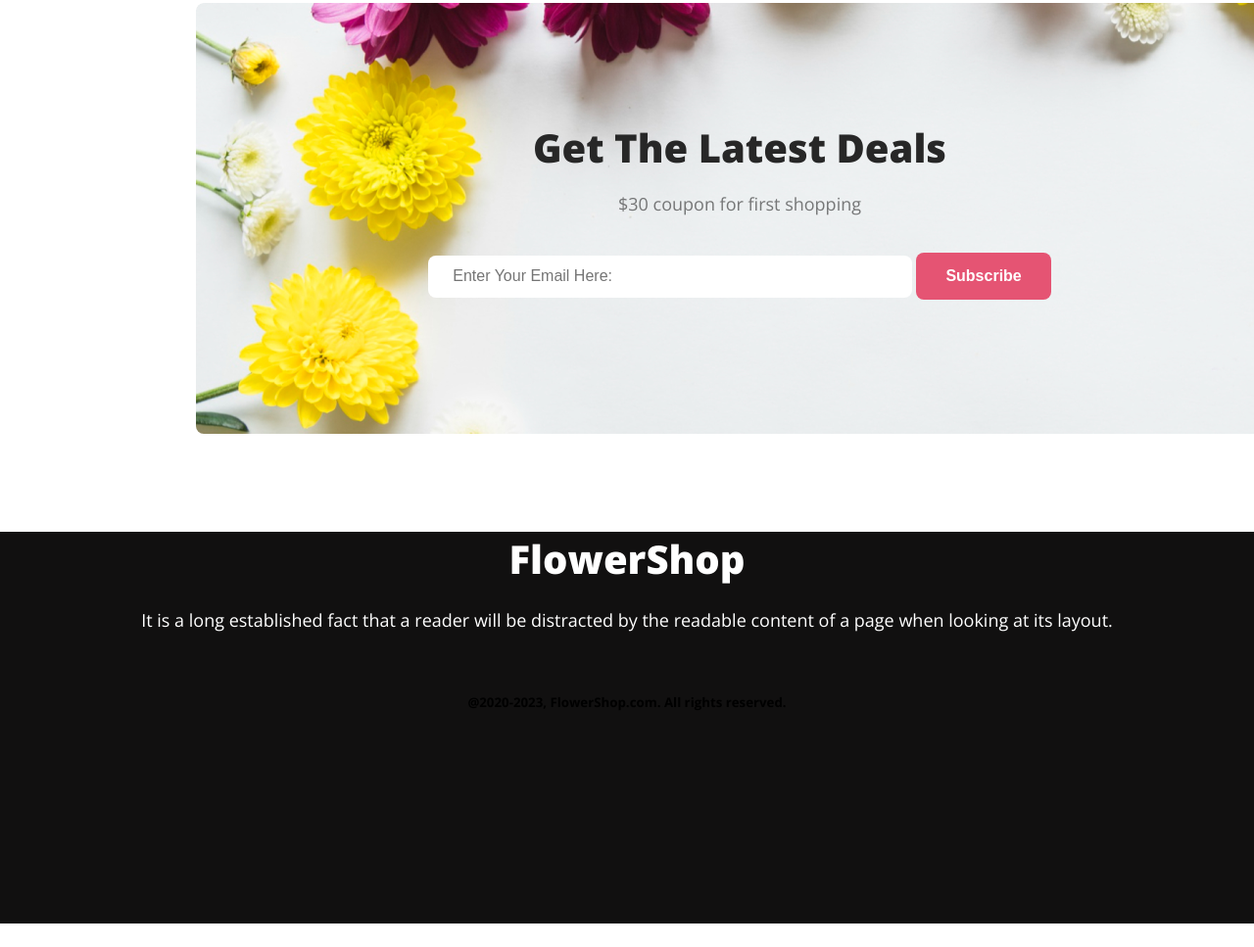
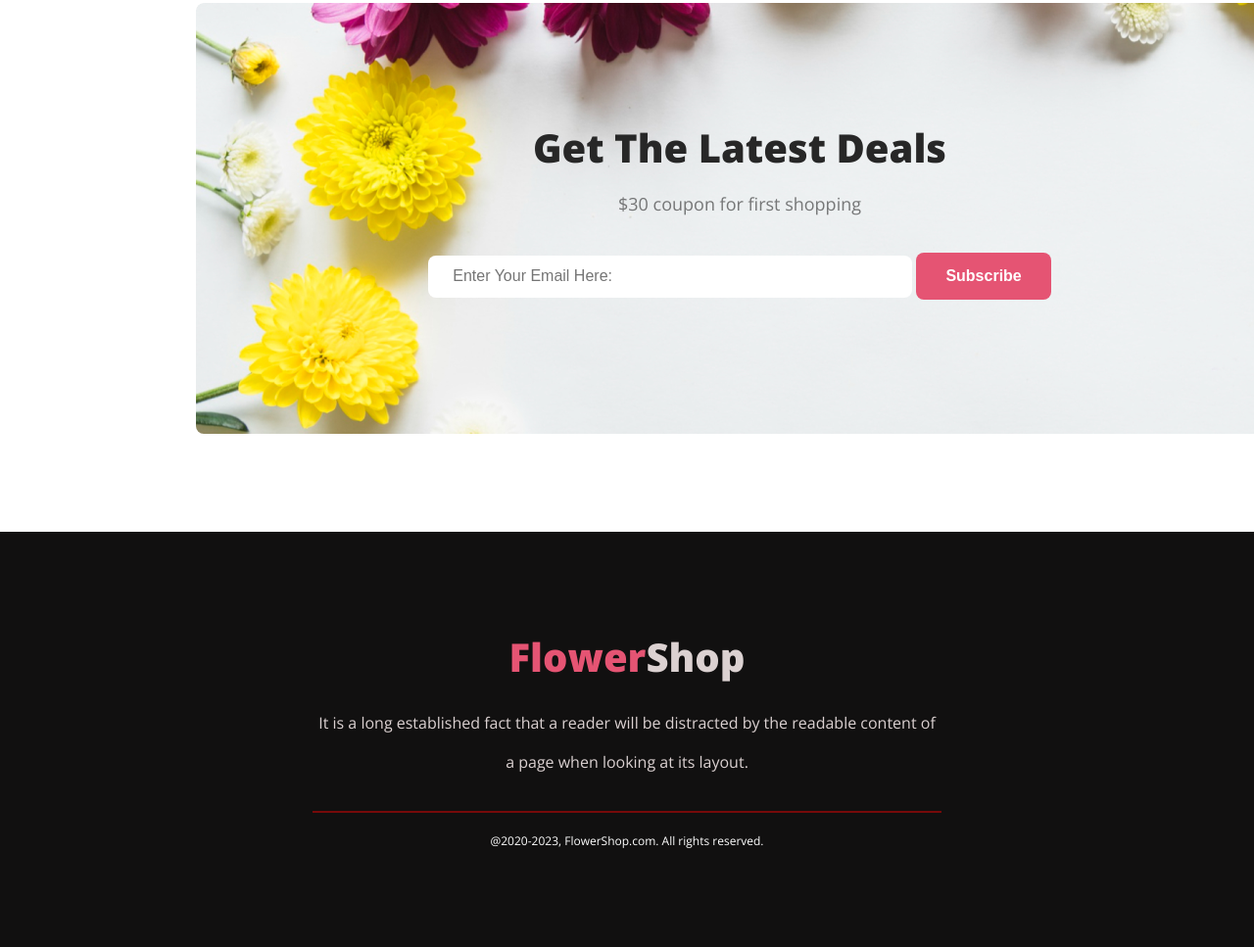
Before and after one commit to As-sagor/First-assignment-projects, a plain HTML site: page index.html in a window 1280 px wide. Shown: the part 3168-4135 px from the top of the page at 98% size. Before the commit the page ends 4111 px from the top, so only its background shows below. Drawn offline with nearby package versions, Linux system fonts and the light colour scheme.

Commit message:
complete

```diff
--- a/index.html
+++ b/index.html
@@ -37,18 +37,18 @@
         <section class="flower-details">
             <div class="flower-container">
                 <div class="flower-item">
-                    <div class="flower-img">
+                    <div class="flower-vdo">
                         <video controls class="video" src="/25_076050731-beautiful-pink-tulips-sway-win_preview.mp4"></video>
                     </div>
 
                 </div>
                 <div class="flower-item">
-                    <div class="flower-img">
+                    <div class="flower-vdo">
                         <video controls class="video" src="/180825_02_02_preview.mp4"></video></div>
 
                 </div>
                 <div class="flower-item">
-                    <div class="flower-img">
+                    <div class="flower-vdo">
                         <video controls class="video" src="/512_512-0034_preview.mp4"></video>
                     </div>
 
@@ -122,9 +122,11 @@
     </main>
     <footer class="footer-container">
         <div class="footer-info">
-            <h3 class="footer-title">FlowerShop</h3>
+            <h3 class="footer-title"> <span class="text-color">Flower</span>Shop</h3>
             <p class="footer-description">It is a long established fact that a reader will be distracted by the readable content of a page when looking at its layout.</p>
-            <h5 >@2020-2023, FlowerShop.com. All rights reserved. </h5>
+            <hr>
+
+            <h6 class="content">@2020-2023, FlowerShop.com. All rights reserved. </h6>
         </div>
 
     </footer>
--- a/styles.css
+++ b/styles.css
@@ -105,7 +105,7 @@ body {
 
 }
 
-.flower-img {
+.flower-vdo {
     height: 50px;
     width: 50px;
 
@@ -296,21 +296,44 @@ body {
 .footer-container {
     text-align: center;
     width: 100%;
-    height: 400px;
+    height: 100%;
     background: #111010;
 }
 
 .footer-title {
-    color:white;
+    color:rgb(219, 209, 209);
     font-size: 40px;
     font-weight: 800;
     padding-bottom: 20px;
 }
+.text-color{
+    color: #E55473;;
+}
 
 .footer-description {
-    color:white;
+    color: rgb(219, 209, 209);
     text-align: center;
-    font-size: 18px;
-    line-height: 30px;
-    padding-bottom: 60px;
+    font-size: 16px;
+    line-height: 40px;
+    padding-bottom: 30px;
+    width: 50%;
+    margin: auto;
 }
+
+.footer-info{
+    padding-top: 100px;
+    padding-bottom: 100px;
+}
+
+.content {
+    color: white;
+    font-size: 12px;
+    font-weight: 400;
+    padding-top: 20px;
+}
+hr{
+    border: 1px solid rgb(119, 10, 10);
+    width: 50%;
+    margin: auto;
+
+}
```
